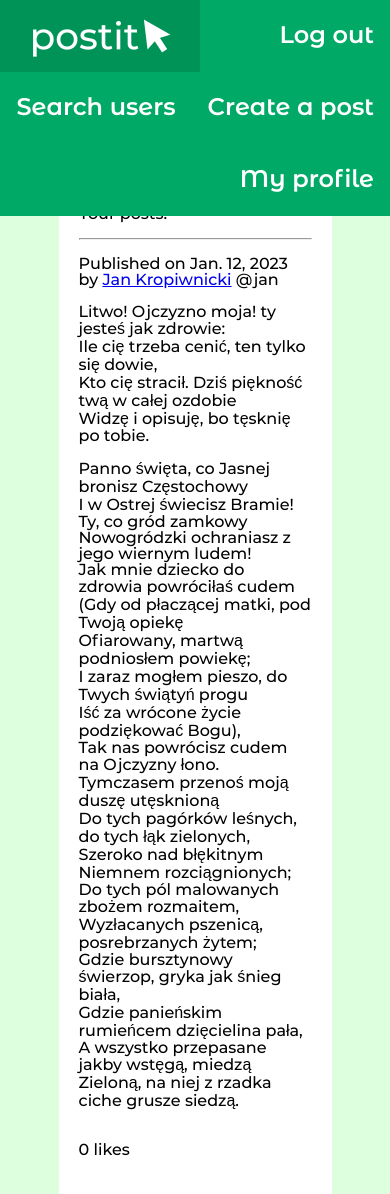
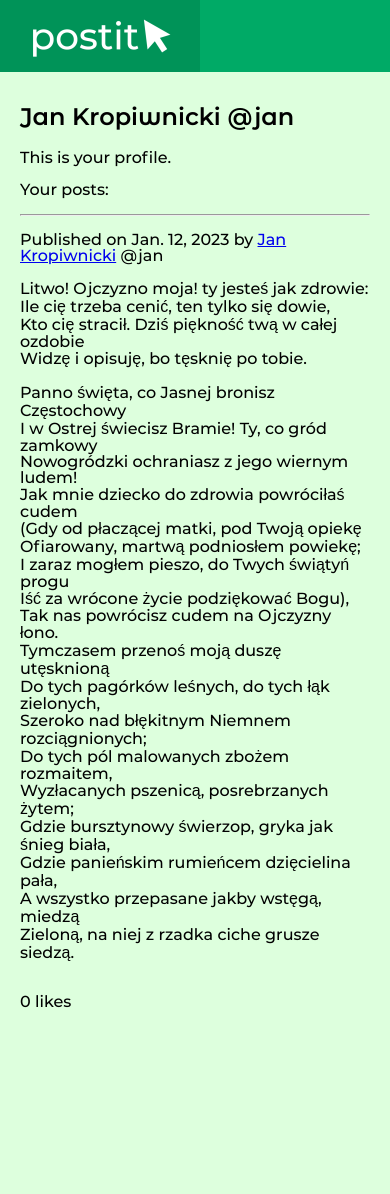
Before and after one commit to jan-kropiwnicki/faces, a Django app: a page that uses templates/base.html in a window 390 px wide. After the commit the page ends 1008 px from the top, so only its background shows below. Run offline with Django 4.2, Linux system fonts and the light colour scheme; a user stored in the database is signed in; data comes from the database, SQL or seed files in the repository; both versions use the stored data as it was after the commit; some web fonts are replaced.

Commit message:
Made it responsive

```diff
--- a/static/css/style.css
+++ b/static/css/style.css
@@ -7,11 +7,19 @@
 
 }
 
-
 @font-face {
     font-family: 'montserrat_alternates';
     src: url('../fonts/montserratalternates-semibold-webfont.woff2') format('woff2'),
          url('../fonts/montserratalternates-semibold-webfont.woff') format('woff');
+    font-weight: normal;
+    font-style: normal;
+
+}
+
+@font-face {
+    font-family: 'fontello';
+    src: url('../fonts/fontello.woff2') format('woff2'),
+         url('../fonts/fontello.woff') format('woff');
     font-weight: normal;
     font-style: normal;
 
@@ -40,7 +48,7 @@ header {
 .logo {
     height: 56px;
 }
-header ul {
+header ul, .mobile-menu ul {
     list-style-type: none;
     margin: 0;
     padding: 0;
@@ -88,3 +96,51 @@ input {
     font-size: 16px;
     font-family: 'montserrat', sans-serif;
 }
+.mobile-menu-icon {
+    display: none;
+}
+.mobile-menu-icon a {
+    font-family: 'fontello';
+    font-size: 36px;
+}
+#mobile-menu-box {
+    background-color: #0007;
+    position: fixed;
+    top: 0;
+    left: 0;
+    width: 100%;
+    height: 100%;
+}
+.mobile-menu {
+    background-color: #0a6;
+}
+.mobile-menu ul li a {
+    display: block;
+    padding: 8px 16px;
+    font-family: 'montserrat_alternates', sans-serif;
+    font-size: 40px;
+    line-height: 56px;
+    color: white;
+    text-decoration: none;
+}
+.mobile-menu-close {
+    text-align: right;
+    font-size: 72px !important;
+    padding-bottom: 0 !important;
+}
+
+@media only screen and (max-width: 900px) {
+    header ul li {
+        display: none;
+    }
+    header ul li:first-child, .mobile-menu-icon, .login-link {
+        display: inline;
+    }
+}
+
+@media only screen and (max-width: 800px) {
+    .container {
+        width: 100%;
+        background-color: #dfd;
+    }
+}
--- a/templates/base.html
+++ b/templates/base.html
@@ -13,15 +13,37 @@
         <ul>
             <li style="float: left"><a href="{% url 'index' %}"><img class="logo" src="{% static 'img/postit-w.png' %}" alt="Postit logo"></a></li>
             {% if user.is_authenticated %}
+                <li class="mobile-menu-icon"><a href="javascript:show_menu()">&#xf0c9;</a></li>
                 <li><a href="{% url 'logout' %}">Log out</a></li>
                 <li><a href="{% url 'create_post' %}">Create a post</a></li>
                 <li><a href="{% url 'search_users' %}">Search users</a></li>
                 <li><a href="{% url 'user' user.username %}">My profile</a></li>
             {% else %}
-                <li><a href="{% url 'login' %}">Log in</a></li>
+                <li class="login-link"><a href="{% url 'login' %}">Log in</a></li>
             {% endif %}
         </ul>
     </header>
+    <div id="mobile-menu-box">
+        <div class="mobile-menu">
+            <ul>
+                <li><a href="javascript:hide_menu()" class="mobile-menu-close">&times;</a></li>
+                <li><a href="{% url 'index' %}">Home</a></li>
+                <li><a href="{% url 'user' user.username %}">My profile</a></li>
+                <li><a href="{% url 'search_users' %}">Search users</a></li>
+                <li><a href="{% url 'create_post' %}">Create a post</a></li>
+                <li><a href="{% url 'logout' %}">Log out</a></li>
+            </ul>
+        </div>
+    </div>
+    <script>
+        function show_menu() {
+            document.getElementById("mobile-menu-box").style.display = "initial"
+        }
+        function hide_menu() {
+            document.getElementById("mobile-menu-box").style.display = "none"
+        }
+        hide_menu()
+    </script>
     <div class="container">
         <main>
             {% block content %}
--- a/templates/registration/login.html
+++ b/templates/registration/login.html
@@ -3,8 +3,10 @@
 <html lang="en">
 <head>
     <meta charset="UTF-8">
+    <meta name="viewport" content="width=device-width, initial-scale=1">
     <link rel="stylesheet" href="{% static 'css/style.css' %}">
     <link rel="stylesheet" href="{% static 'css/login.css' %}">
+    <link rel="shortcut icon" href="{% static 'img/favicon.ico' %}">
     <title>Log in &ndash; Postit</title>
 </head>
 <body>
--- a/templates/search-users.html
+++ b/templates/search-users.html
@@ -5,6 +5,7 @@
     <title>Search users</title>
 </head>
 <body>
+    {% if user.is_authenticated %}
         <a href="{% url 'index' %}">Go back</a>
         <p>All users on Facebook 2:</p>
         <ul>
@@ -13,5 +14,6 @@
                 @{{ person.user.username }}{% if person.user == user %} (you){% endif %}</li>
         {% endfor %}
         </ul>
+    {% endif %}
 </body>
 </html>
--- a/templates/user.html
+++ b/templates/user.html
@@ -3,6 +3,8 @@
 {% block title %}{% if viewed_user == user %}My{% else %}{{ viewed_user.first_name }}'s{% endif %} profile &ndash; {% endblock %}
 
 {% block content %}
+    {% if user.is_authenticated %}
+
         <h2>{{ viewed_user.first_name }} {{ viewed_user.last_name }} @{{ viewed_user.username }}</h2>
         {% if viewed_user == user %}
             This is your profile.
@@ -29,4 +31,5 @@
             </p>
             <p>{{ post.0.likes }} likes</p>
         {% endfor %}
+    {% endif %}
 {% endblock %}
```
Also changed, not shown: db.sqlite3. Lines whose indentation alone changed are shown as unchanged.
